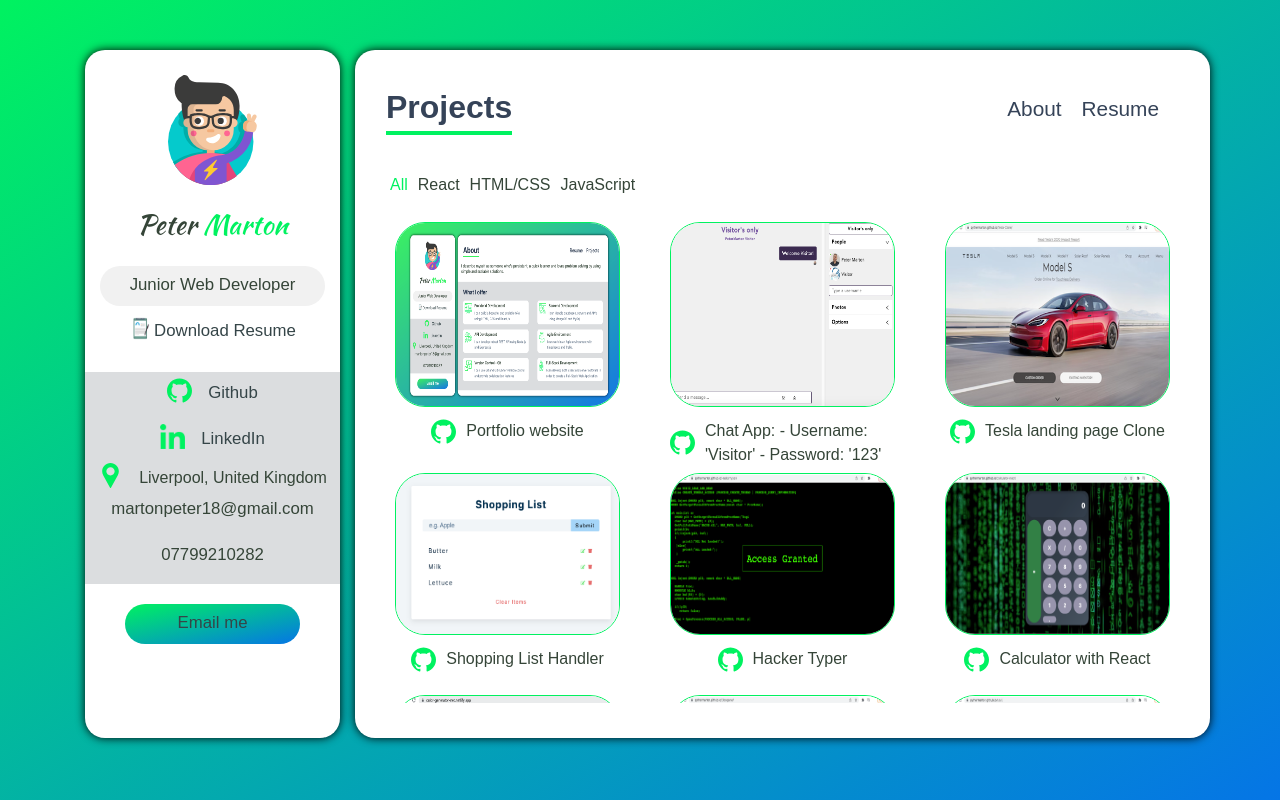
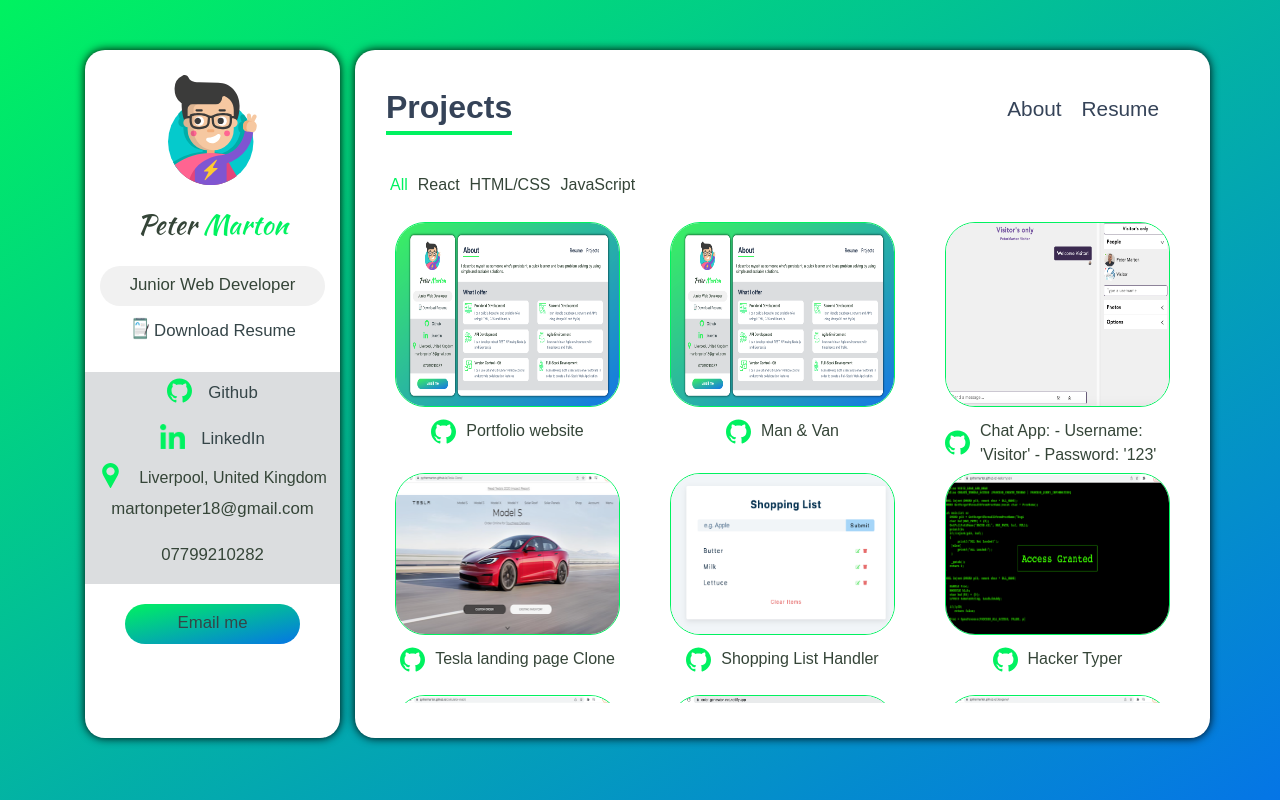
Before and after one commit to PytherMarton/Portfolio, a React (Create React App) app: page /projects in a window 1280 px wide. Built offline with nearby package versions, Linux system fonts and the light colour scheme.

Commit message:
new project added

```diff
--- a/src/components/data/projects_data.js
+++ b/src/components/data/projects_data.js
@@ -16,6 +16,13 @@
         deployed_url: "http://www.petermcodes.com",
         github_url: "https://github.com/PytherMarton/Portfolio",
         category: ['React']
+    },
+    {
+        name: "Man & Van",
+        image: portfolio,
+        deployed_url: "https://www.yourjunkexpress.com/",
+        github_url: "https://github.com/PytherMarton/Tomi",
+        category: ['HTML, CSS, JavaScript']
     },
     {
         name: "Chat App: - Username: 'Visitor' - Password: '123'",
```
Also changed, not shown: src/assets/projects_images/manVan.png (added).
